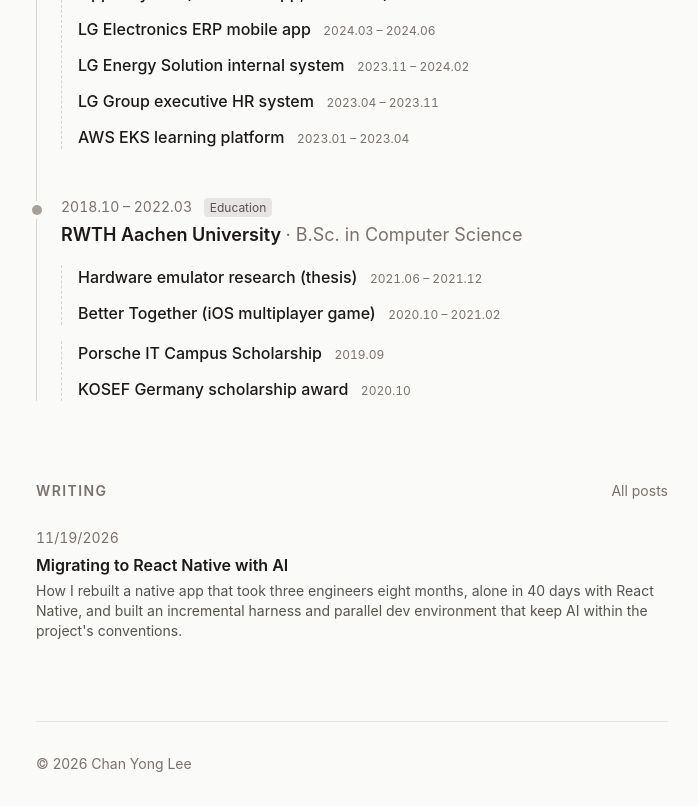
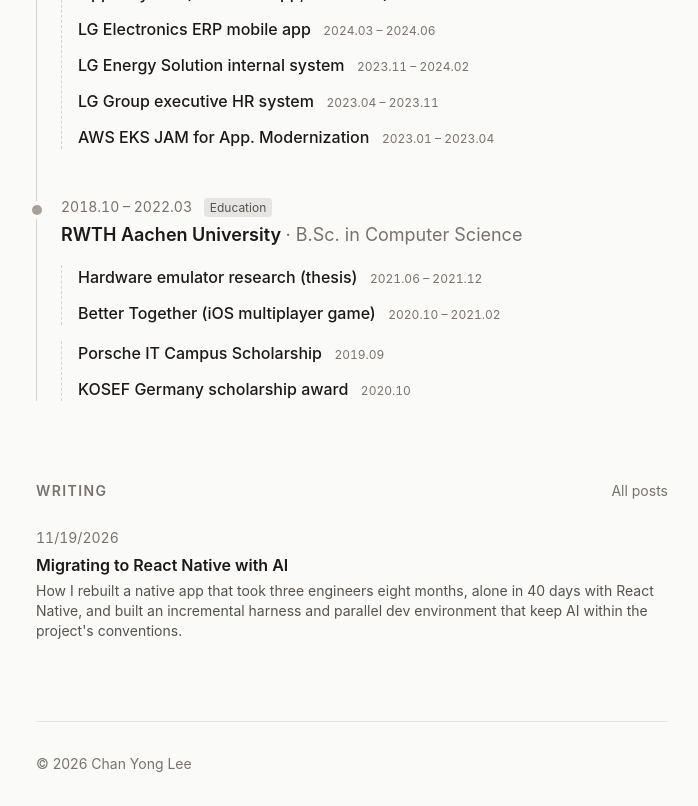
Before and after one commit to bradreelee/bradreelee.github.io, an Astro site: page /en in a window 1280 px wide. Shown: the part 1460-2266 px from the top of the page, without its empty margins (288-986 px from the left). Built offline with nearby package versions, Linux system fonts and the light colour scheme; Astro itself is replaced by a stand-in of ours; a web font is replaced by a local one.

Commit message:
Rename the EKS project to AWS EKS JAM for App. Modernization
Co-Authored-By: Claude Opus 5.5 <noreply@anthropic.com>

```diff
--- a/src/content/projects/en/eks-learning-platform.md
+++ b/src/content/projects/en/eks-learning-platform.md
@@ -1,5 +1,5 @@
 ---
-title: AWS EKS learning platform
+title: AWS EKS JAM for App. Modernization
 org: lg-cns
 start: 2023-01
 end: 2023-04
--- a/src/content/projects/ko/eks-learning-platform.md
+++ b/src/content/projects/ko/eks-learning-platform.md
@@ -1,5 +1,5 @@
 ---
-title: AWS EKS 학습 플랫폼
+title: AWS EKS JAM for App. Modernization
 org: lg-cns
 start: 2023-01
 end: 2023-04
```
